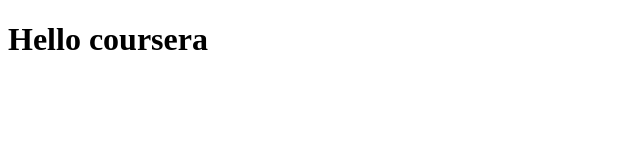
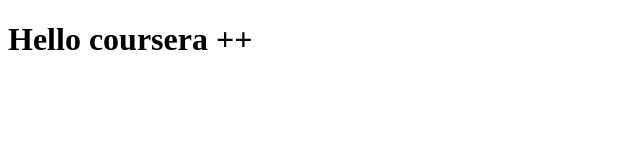
Before and after one commit to ymtt42/angularJS-test, a plain HTML site: page index.html in a window 1280 px wide. Shown: the full height of the page, 0-640 px from the left. Drawn offline with Linux system fonts and the light colour scheme.

Commit message:
Second commit

```diff
--- a/index.html
+++ b/index.html
@@ -5,6 +5,6 @@
     <title>Welcome to AngularJS test</title>
   </head>
   <body>
-<h1> Hello coursera </h1>
+<h1> Hello coursera ++ </h1>
   </body>
 </html>
```
